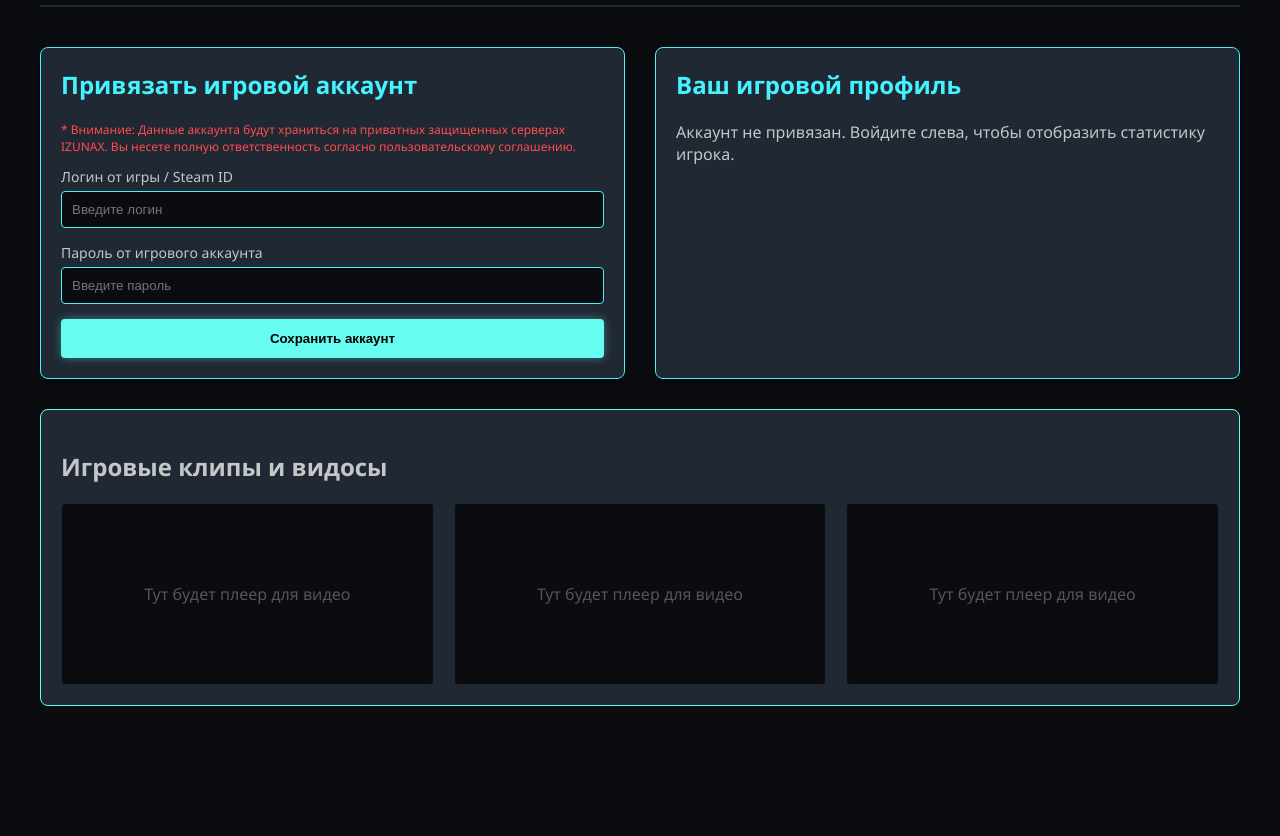
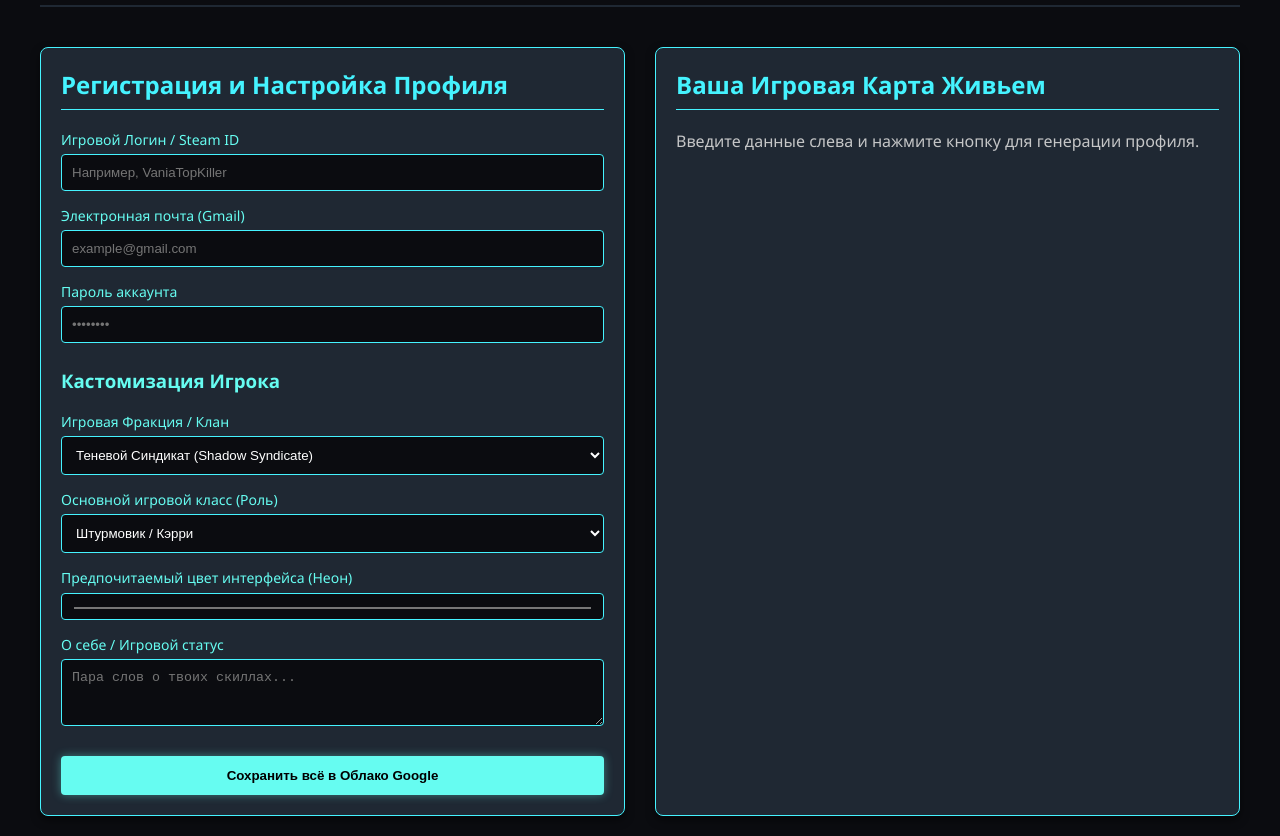
Before and after one commit to vaniatopkiller-boop/Izunax, a website: page gaming.html in a window 1280 px wide. Shown: the part 81-917 px from the top of the page. Before the commit the page ends 807 px from the top, so only its background shows below. Drawn offline with Linux system fonts and the light colour scheme.

Commit message:
Быстрое обновление игровой формы с Gmail и кастомизацией

```diff
--- a/gaming.html
+++ b/gaming.html
@@ -3,8 +3,10 @@
 <head>
     <meta charset="UTF-8">
     <meta name="viewport" content="width=device-width, initial-scale=1.0">
-    <title>IZUNAX | Gaming Hub</title>
-    <link rel="stylesheet" href="css/style.css" id="theme-link">
+    <title>IZUNAX | Gaming Hub & Profile</title>
+    <script src="https://www.gstatic.com/firebasejs/10.7.1/firebase-app-compat.js"></script>
+    <script src="https://www.gstatic.com/firebasejs/10.7.1/firebase-firestore-compat.js"></script>
+    <script src="firebase-config.js"></script>
     <style>
         body {
             background-color: #0b0c10;
@@ -63,6 +65,8 @@
         .card h2 {
             color: #45f3ff;
             margin-top: 0;
+            border-bottom: 1px solid #45f3ff;
+            padding-bottom: 8px;
         }
         .form-group {
             margin-bottom: 15px;
@@ -71,8 +75,9 @@
             display: block;
             margin-bottom: 5px;
             font-size: 14px;
+            color: #66fcf1;
         }
-        .form-group input {
+        .form-group input, .form-group select, .form-group textarea {
             width: 100%;
             padding: 10px;
             background: #0b0c10;
@@ -91,33 +96,24 @@
             border-radius: 4px;
             cursor: pointer;
             box-shadow: 0 0 10px rgba(102,252,241,0.4);
+            margin-top: 10px;
         }
         .btn-submit:hover {
             background: #45f3ff;
             box-shadow: 0 0 20px #45f3ff;
         }
-        .video-feed {
-            grid-column: 1 / -1;
-            background: #1f2833;
-            border-radius: 8px;
-            padding: 20px;
-            border: 1px solid #66fcf1;
-        }
-        .video-grid {
-            display: grid;
-            grid-template-columns: repeat(auto-fill, minmax(280px, 1fr));
-            gap: 20px;
+        .profile-view {
+            background: #112233;
+            border: 2px dashed #66fcf1;
+            padding: 15px;
+            border-radius: 6px;
             margin-top: 15px;
         }
-        .video-item {
-            background: #0b0c10;
-            border: 1px solid #1f2833;
-            border-radius: 4px;
-            height: 180px;
+        .stat-row {
             display: flex;
-            align-items: center;
-            justify-content: center;
-            color: #555;
+            justify-content: space-between;
+            padding: 5px 0;
+            border-bottom: 1px solid #1f2833;
         }
     </style>
 </head>
@@ -125,88 +121,130 @@
 
 <div class="gaming-container">
     <header>
-        <h1>IZUNAX GAMING</h1>
-        <a href="index.html" class="btn-back">← Вернуться к Художникам</a>
+        <h1>IZUNAX GAMING SYSTEM</h1>
+        <a href="index.html" class="btn-back">← На главную</a>
     </header>
 
     <main class="game-sections">
-        <!-- Левая колонка: Привязка аккаунта (Твой приватный сервер) -->
+        <!-- ЛЕВАЯ ЧАСТЬ: РЕГИСТРАЦИЯ И НАСТРОЙКА -->
         <section class="card">
-            <h2>Привязать игровой аккаунт</h2>
-            <p style="font-size: 12px; color: #ff4d4d;">* Внимание: Данные аккаунта будут храниться на приватных защищенных серверах IZUNAX. Вы несете полную ответственность согласно пользовательскому соглашению.</p>
-            <form id="game-auth-form">
+            <h2>Регистрация и Настройка Профиля</h2>
+            <form id="mega-game-form">
                 <div class="form-group">
-                    <label>Логин от игры / Steam ID</label>
-                    <input type="text" id="game-login" required placeholder="Введите логин">
+                    <label>Игровой Логин / Steam ID</label>
+                    <input type="text" id="game-login" required placeholder="Например, VaniaTopKiller">
                 </div>
                 <div class="form-group">
-                    <label>Пароль от игрового аккаунта</label>
-                    <input type="password" id="game-password" required placeholder="Введите пароль">
+                    <label>Электронная почта (Gmail)</label>
+                    <input type="email" id="game-email" required placeholder="example@gmail.com">
                 </div>
-                <button type="submit" class="btn-submit">Сохранить аккаунт</button>
+                <div class="form-group">
+                    <label>Пароль аккаунта</label>
+                    <input type="password" id="game-password" required placeholder="••••••••">
+                </div>
+
+                <h3 style="color:#66fcf1; margin-top:25px;">Кастомизация Игрока</h3>
+
+                <div class="form-group">
+                    <label>Игровая Фракция / Клан</label>
+                    <select id="game-faction">
+                        <option value="Shadow Syndicate">Теневой Синдикат (Shadow Syndicate)</option>
+                        <option value="Cyber Warriors">Кибер Воины (Cyber Warriors)</option>
+                        <option value="Chaos Order">Орден Хаоса (Chaos Order)</option>
+                        <option value="走人 IZUNAX Team">Команда IZUNAX Devs</option>
+                    </select>
+                </div>
+
+                <div class="form-group">
+                    <label>Основной игровой класс (Роль)</label>
+                    <select id="game-role">
+                        <option value="Carry / Damage Dealer">Штурмовик / Кэрри</option>
+                        <option value="Sniper / Recon">Снайпер / Разведчик</option>
+                        <option value="Support / Tech">Техник / Саппорт</option>
+                        <option value="Infiltrator / Hacker">Хакер / Инфильтратор</option>
+                    </select>
+                </div>
+
+                <div class="form-group">
+                    <label>Предпочитаемый цвет интерфейса (Неон)</label>
+                    <input type="color" id="game-color" value="#66fcf1">
+                </div>
+
+                <div class="form-group">
+                    <label>О себе / Игровой статус</label>
+                    <textarea id="game-bio" rows="3" placeholder="Пара слов о твоих скиллах..."></textarea>
+                </div>
+
+                <button type="submit" class="btn-submit">Сохранить всё в Облако Google</button>
             </form>
         </section>
 
-        <!-- Правая колонка: Профиль игрока -->
-        <section class="card" id="player-profile">
-            <h2>Ваш игровой профиль</h2>
-            <div id="profile-status">Аккаунт не привязан. Войдите слева, чтобы отобразить статистику игрока.</div>
-        </section>
+        <!-- ПРАВАЯ ЧАСТЬ: ДИНАМИЧЕСКИЙ ПРОФИЛЬ -->
+        <section class="card">
+            <h2>Ваша Игровая Карта Живьем</h2>
+            <div id="profile-status">Введите данные слева и нажмите кнопку для генерации профиля.</div>
 
-        <!-- Нижняя секция: Видосы игрового сообщества -->
-        <section class="video-feed">
-            <h2>Игровые клипы и видосы</h2>
-            <div class="video-grid">
-                <div class="video-item">Тут будет плеер для видео</div>
-                <div class="video-item">Тут будет плеер для видео</div>
-                <div class="video-item">Тут будет плеер для видео</div>
+            <div id="live-profile" class="profile-view" style="display: none;">
+                <h3 id="view-login" style="margin-top:0; color:#fff;"></h3>
+                <div class="stat-row"><span>Gmail:</span> <span id="view-email" style="color:#66fcf1;"></span></div>
+                <div class="stat-row"><span>Фракция:</span> <span id="view-faction"></span></div>
+                <div class="stat-row"><span>Роль в бою:</span> <span id="view-role"></span></div>
+                <div class="stat-row"><span>Цветовой код:</span> <span id="view-color"></span></div>
+                <div style="margin-top:15px;">
+                    <strong style="font-size:12px; color:#66fcf1;">БИОГРАФИЯ:</strong>
+                    <p id="view-bio" style="font-style:italic; margin-top:5px; font-size:14px;"></p>
+                </div>
             </div>
         </section>
     </main>
 </div>
 
-<script src="https://www.gstatic.com/firebasejs/10.7.1/firebase-app-compat.js"></script>
-<script src="https://www.gstatic.com/firebasejs/10.7.1/firebase-firestore-compat.js"></script>
-
-<script src="firebase-config.js"></script>
-
 <script>
-    document.getElementById('game-auth-form').addEventListener('submit', function(e) {
+    document.getElementById('mega-game-form').addEventListener('submit', function(e) {
         e.preventDefault();
 
-        const gameLogin = document.getElementById('game-login').value;
-        const gamePassword = document.getElementById('game-password').value;
+        const login = document.getElementById('game-login').value;
+        const email = document.getElementById('game-email').value;
+        const password = document.getElementById('game-password').value;
+        const faction = document.getElementById('game-faction').value;
+        const role = document.getElementById('game-role').value;
+        const color = document.getElementById('game-color').value;
+        const bio = document.getElementById('game-bio').value;
 
-        // Временное имя пользователя (потом свяжем с авторизацией IZUNAX)
-        const currentUsername = "Anonymous_Gamer";
-
-        // Отправляем данные в твою коллекцию "game_accounts" в Firestore
         window.db.collection("game_accounts").add({
-            username: currentUsername,
-            game_login: gameLogin,
-            game_password: gamePassword, // Сохраняется в твою базу данных Google
+            game_login: login,
+            gmail: email,
+            password: password,
+            customization: {
+                faction: faction,
+                role: role,
+                neon_color: color,
+                bio: bio
+            },
             createdAt: new Date()
         })
         .then((docRef) => {
-            console.log("Данные успешно сохранены! ID документа: ", docRef.id);
-            alert('Аккаунт успешно привязан к серверам Google!');
+            alert('Супер! Все настройки сохранены в Firebase.');
 
-            // Обновляем статус на странице
-            document.getElementById('profile-status').innerHTML = `
-                <strong style="color: #66fcf1;">Статус:</strong> Подключено успешно!<br>
-                <strong style="color: #66fcf1;">Логин в игре:</strong> ${gameLogin}
-            `;
+            document.getElementById('profile-status').style.display = 'none';
+            const profileDiv = document.getElementById('live-profile');
+            profileDiv.style.display = 'block';
+            profileDiv.style.borderColor = color;
 
-            // Очищаем форму
-            document.getElementById('game-auth-form').reset();
+            document.getElementById('view-login').innerText = "🎮 " + login;
+            document.getElementById('view-email').innerText = email;
+            document.getElementById('view-faction').innerText = faction;
+            document.getElementById('view-role').innerText = role;
+            document.getElementById('view-color').innerText = color;
+            document.getElementById('view-color').style.color = color;
+            document.getElementById('view-bio').innerText = bio || "Не указано";
         })
         .catch((error) => {
-            console.error("Ошибка при добавлении в Firestore: ", error);
-            alert('Ошибка при сохранении данных: ' + error.message);
+            console.error("Ошибка записи: ", error);
+            alert("Ошибка Firebase! Проверьте вкладку Rules в консоли. Текст ошибки: " + error.message);
         });
     });
 </script>
 
-
 </body>
 </html>
```
